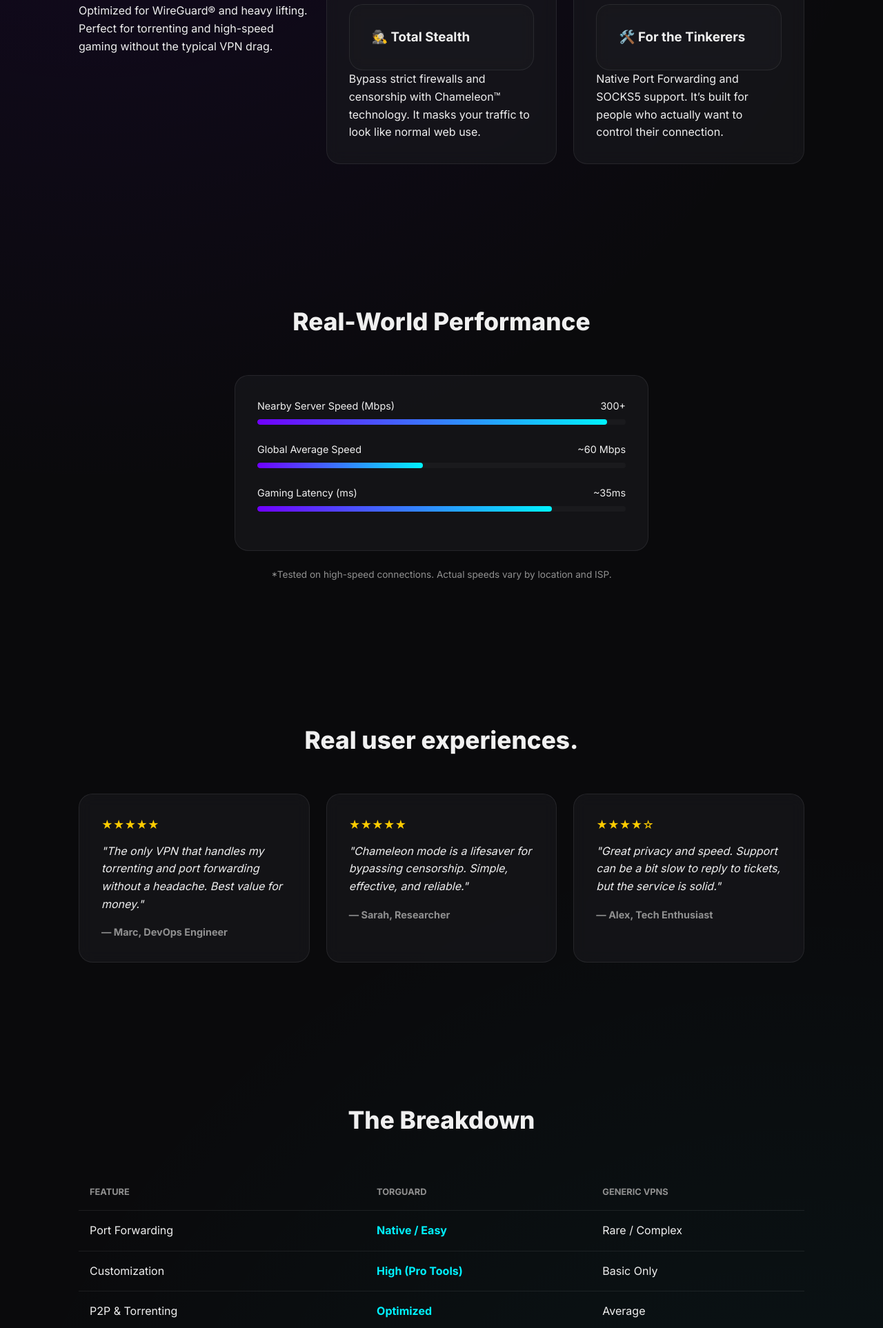
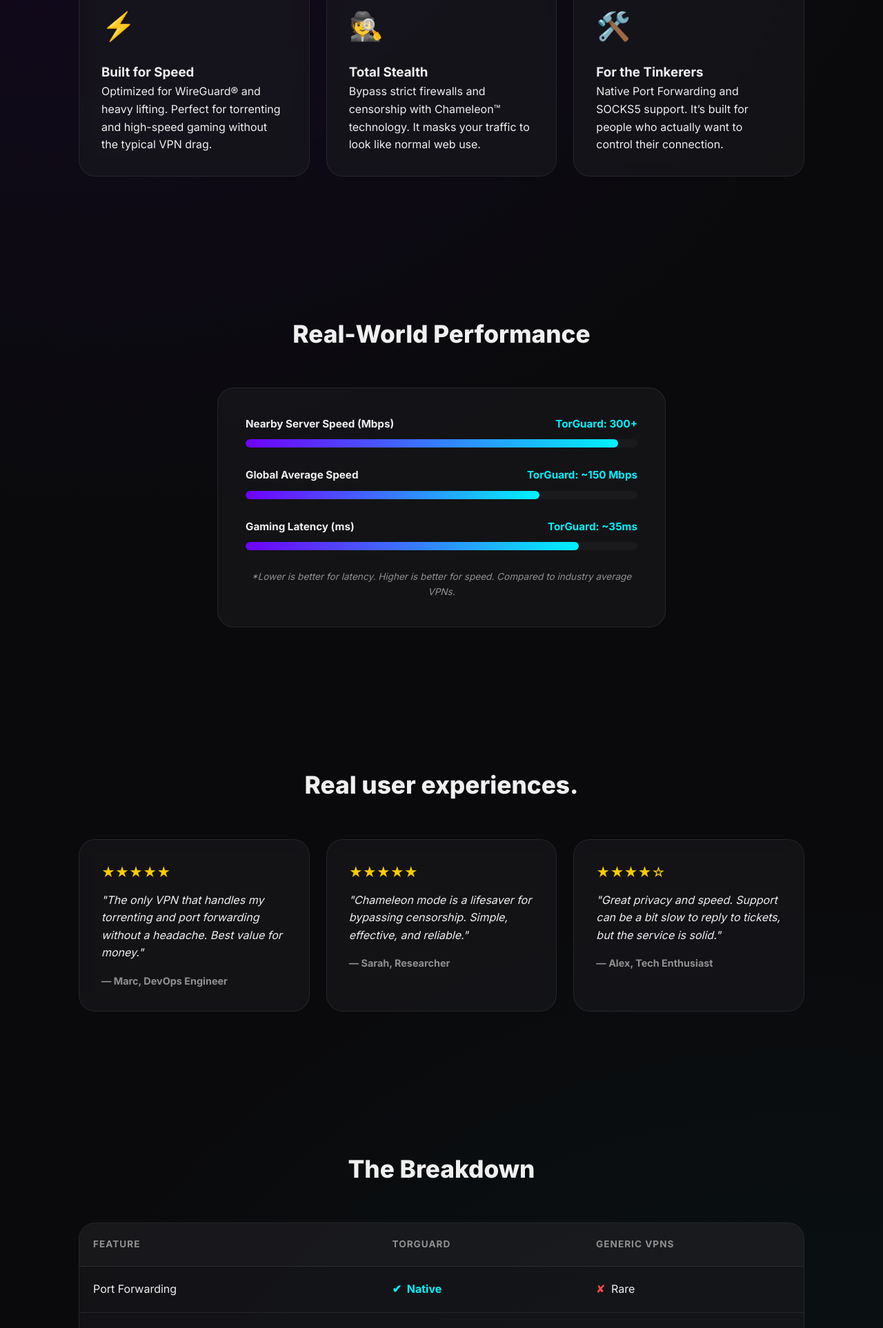
Before and after one commit to HPtesting808/torguard-affiliate-site, a plain HTML site: page index.html in a window 1280 px wide. Shown: the part 874-2800 px from the top of the page at 69% size. Drawn offline with Linux system fonts and the light colour scheme.

Commit message:
🚀 Massive overhaul: Improved SEO, responsiveness, and added scroll animations

```diff
--- a/index.html
+++ b/index.html
@@ -1,16 +1,19 @@
-
 <!DOCTYPE html>
 <html lang="en">
 <head>
     <meta charset="UTF-8">
     <meta name="viewport" content="width=device-width, initial-scale=1.0">
     <title>TorGuard | The VPN for power users and tinkerers.</title>
+    <meta name="description" content="TorGuard: The rock-solid VPN for developers, gamers, and power users. High speed, privacy, and advanced features like port forwarding.">
+    <meta property="og:title" content="TorGuard | The VPN for power users and tinkerers.">
+    <meta property="og:description" content="Get 60% OFF TorGuard. High speed, privacy, and advanced features.">
+    <meta property="og:type" content="website">
     <link rel="stylesheet" href="style.css">
     <link rel="preconnect" href="https://fonts.googleapis.com">
     <link rel="preconnect" href="https://fonts.gstatic.com" crossorigin>
     <link href="https://fonts.googleapis.com/css2?family=Inter:wght@400;700;800&display=swap" rel="stylesheet">
 </head>
-<body>
+<body class="reveal-on-scroll">
 
 <nav>
     <div class="container">
@@ -19,9 +22,9 @@
     </div>
 </nav>
 
-<section class="hero">
+<section class="hero reveal">
     <div class="container">
-        <h1>The VPN that <br><span>actually works.</span></h1>
+        <h1 class="gradient-text">The VPN that <br>actually works.</h1>
         <p>No bloat, no speed drops, no nonsense. Just rock-solid privacy for developers, gamers, and anyone tired of generic VPNs.</p>
         <div class="hero-btns">
             <a href="https://torguard.net/aff/Limited604149.php" class="cta-button btn-gold">Claim Your Discount (Code: <strong>Limited60</strong>)</a>
@@ -29,49 +32,60 @@
     </div>
 </section>
 
-<section class="features">
+<section class="features reveal">
     <div class="container">
         <h2 class="section-title">Why we actually recommend it.</h2>
         <div class="grid">
-            <div class
-                class="card">
-                <h3>⚡ Built for Speed</h3>
+            <div class="card">
+                <div class="card-icon">⚡</div>
+                <h3>Built for Speed</h3>
                 <p>Optimized for WireGuard® and heavy lifting. Perfect for torrenting and high-speed gaming without the typical VPN drag.</p>
             </div>
             <div class="card">
-                <h3 class="card">🕵️ Total Stealth</h3>
+                <div class="card-icon">🕵️</div>
+                <h3>Total Stealth</h3>
                 <p>Bypass strict firewalls and censorship with Chameleon™ technology. It masks your traffic to look like normal web use.</p>
             </div>
             <div class="card">
-                <h3 class="card">🛠️ For the Tinkerers</h3>
+                <div class="card-icon">🛠️</div>
+                <h3>For the Tinkerers</h3>
                 <p>Native Port Forwarding and SOCKS5 support. It’s built for people who actually want to control their connection.</p>
             </div>
         </div>
     </div>
 </section>
 
-<section class="benchmarks">
+<section class="benchmarks reveal">
     <div class="container">
         <h2 class="section-title">Real-World Performance</h2>
         <div class="benchmark-container">
             <div class="benchmark-row">
-                <div class="benchmark-label"><span>Nearby Server Speed (Mbps)</span><span>300+</span></div>
-                <div class="bar-wrapper"><div class="bar-fill bar-torguard" style="width: 95%;"></div></div>
+                <div class="benchmark-label"><span>Nearby Server Speed (Mbps)</span><span class="speed-val">TorGuard: 300+</span></div>
+                <div class="bar-wrapper">
+                    <div class="bar-fill bar-torguard" style="width: 95%;"></div>
+                    <div class="bar-fill bar-competitor" style="width: 40%;"></div>
+                </div>
             </div>
             <div class="benchmark-row">
-                <div class="benchmark-label"><span>Global Average Speed</span><span>~60 Mbps</span></div>
-                <div class="bar-wrapper"><div class="bar-fill bar-torguard" style="width: 45%;"></div></div>
+                <div class="benchmark-label"><span>Global Average Speed</span><span class="speed-val">TorGuard: ~150 Mbps</span></div>
+                <div class="bar-wrapper">
+                    <div class="bar-fill bar-torguard" style="width: 75%;"></div>
+                    <div class="bar-fill bar-competitor" style="width: 30%;"></div>
+                </div>
             </div>
             <div class="benchmark-row">
-                <div class="benchmark-label"><span>Gaming Latency (ms)</span><span>~35ms</span></div>
-                <div class="bar-wrapper"><div class="bar-fill bar-torguard" style="width: 80%;"></div></div>
+                <div class="benchmark-label"><span>Gaming Latency (ms)</span><span class="speed-val">TorGuard: ~35ms</span></div>
+                <div class="bar-wrapper">
+                    <div class="bar-fill bar-torguard" style="width: 85%;"></div>
+                    <div class="bar-fill bar-competitor" style="width: 50%;"></div>
                 </div>
             </div>
-        <p style="text-align: center; color: var(--text-dim); margin-top: 24px; font-size: 0.85rem;">*Tested on high-speed connections. Actual speeds vary by location and ISP.</p>
+            <p class="benchmark-legend">*Lower is better for latency. Higher is better for speed. Compared to industry average VPNs.</p>
+        </div>
     </div>
 </section>
 
-<section class="reviews">
+<section class="reviews reveal">
     <div class="container">
         <h2 class="section-title">Real user experiences.</h2>
         <div class="grid">
@@ -94,50 +108,52 @@
     </div>
 </section>
 
-<section class="comparison">
+<section class="comparison reveal">
     <div class="container">
         <h2 class="section-title">The Breakdown</h2>
+        <div class="comparison-wrapper">
             <table class="comparison-table">
                 <thead>
                     <tr>
                         <th>Feature</th>
-                    <th>TorGuard</th>
+                        <th class="highlight-col">TorGuard</th>
                         <th>Generic VPNs</th>
                     </tr>
                 </thead>
                 <tbody>
                     <tr>
                         <td>Port Forwarding</td>
-                    <td class="highlight">Native / Easy</td>
-                    <td>Rare / Complex</td>
+                        <td class="highlight-col"><span class="icon-check">✔</span> Native</td>
+                        <td><span class="icon-cross">✘</span> Rare</td>
                     </tr>
                     <tr>
                         <td>Customization</td>
-                    <td class="highlight">High (Pro Tools)</td>
-                    <td>Basic Only</td>
+                        <td class="highlight-col"><span class="icon-check">✔</span> High</td>
+                        <td><span class="icon-cross">✘</span> Basic</td>
                     </tr>
                     <tr>
                         <td>P2P & Torrenting</td>
-                    <td class="highlight">Optimized</td>
-                    <td>Average</td>
+                        <td class="highlight-col"><span class="icon-check">✔</span> Optimized</td>
+                        <td><span class="icon-cross">✘</span> Average</td>
                     </tr>
                     <tr>
                         <td>Simultaneous Devices</td>
-                    <td class="highlight">Up to 12</td>
-                    <td>5 - 8</td>
+                        <td class="highlight-col"><span class="icon-check">✔</span> Up to 12</td>
+                        <td><span class="icon-cross">✘</span> 5-8</td>
                     </tr>
                 </tbody>
             </table>
         </div>
+    </div>
 </section>
 
-<section class="hero" style="padding: 100px 0;">
+<section class="cta-final reveal">
     <div class="container">
-        <div class="card" style="background: var(--card-bg); border-color: var(--accent-purple);">
-            <h2>Ready to upgrade your connection?</h2>
-            <p style="margin: 20px 0;">Stop settling for a "standard" VPN. Get the tool that actually works.</p>
+        <div class="card cta-card">
+            <h2 class="gradient-text">Ready to upgrade?</h2>
+            <p>Stop settling for a "standard" VPN. Get the tool that actually works.</p>
             <a href="https://torguard.net/aff/Limited604149.php" class="cta-button btn-gold">Get TorGuard (60% OFF)</a>
-            <p style="font-size: 0.9rem; margin-top: 20px; color: var(--text-dim);">Use code <strong style="color: var(--accent-cyan);">Limited60</strong> at checkout.</p>
+            <p class="promo-text">Use code <strong class="accent-text">Limited60</strong> at checkout.</p>
         </div>
     </div>
 </section>
@@ -145,9 +161,25 @@
 <footer>
     <div class="container">
         <p>&copy; 2026 Privacy Pro Guides. Powered by TorGuard.</p>
-        <p style="font-size: 0.75rem; margin-top: 12px;">We are a TorGuard affiliate. Using our links helps us keep the lights on at no extra cost to you.</p>
+        <p class="footer-subtext">We are a TorGuard affiliate. Using our links helps us keep the lights on at no extra cost to you.</p>
     </div>
 </footer>
 
+<script>
+    // Intersection Observer for reveal animations
+    const observerOptions = {
+        threshold: 0.1
+    };
+
+    const observer = new IntersectionObserver((entries) => {
+        entries.forEach(entry => {
+            if (entry.isIntersecting) {
+                entry.target.classList.add('visible');
+            }
+        });
+    }, observerOptions);
+
+    document.querySelectorAll('.reveal').forEach(el => observer.observe(el));
+</script>
 </body>
 </html>
--- a/style.css
+++ b/style.css
@@ -1,4 +1,3 @@
-
 :root {
     --bg: #0a0a0c;
     --card-bg: rgba(25, 25, 30, 0.6);
@@ -14,6 +13,10 @@
 }
 
 * { box-sizing: border-box; margin: 0; padding: 0; }
+
+html {
+    scroll-behavior: smooth;
+}
 
 body {
     font-family: 'Inter', -apple-system, sans-serif;
@@ -32,6 +35,7 @@ body {
     padding: 0 24px;
 }
 
+/* --- Navigation --- */
 nav {
     position: sticky;
     top: 0;
@@ -55,9 +59,16 @@ nav .container {
     color: #fff;
 }
 
+/* --- Hero Section --- */
 .hero {
     padding: 140px 0 100px;
     text-align: center;
+}
+
+.gradient-text {
+    background: linear-gradient(to right, var(--accent-cyan), var(--accent-purple));
+    -webkit-background-clip: text;
+    -webkit-text-fill-color: transparent;
 }
 
 .hero h1 {
@@ -68,12 +79,6 @@ nav .container {
     letter-spacing: -2px;
 }
 
-.hero h1 span {
-    background: linear-gradient(to right, var(--accent-cyan), var(--accent-purple));
-    -webkit-background-clip: text;
-    -webkit-text-fill-color: transparent;
-}
-
 .hero p {
     font-size: 1.2rem;
     color: var(--text-dim);
@@ -81,6 +86,7 @@ nav .container {
     margin: 0 auto 40px;
 }
 
+/* --- Buttons --- */
 .cta-button {
     display: inline-block;
     padding: 16px 36px;
@@ -88,7 +94,7 @@ nav .container {
     font-weight: 700;
     text-decoration: none;
     border-radius: 12px;
-    transition: all 0.2s ease;
+    transition: all 0.3s cubic-bezier(0.4, 0, 0.2, 1);
     cursor: pointer;
 }
 
@@ -99,11 +105,12 @@ nav .container {
 }
 
 .btn-gold:hover {
-    transform: translateY(-2px);
-    box-shadow: 0 15px 30px rgba(255, 204, 0, 0.3);
+    transform: translateY(-3px);
+    box-shadow: 0 15px 30px rgba(255, 204, 0, 0.4);
 }
 
-.features, .reviews, .benchmarks, .comparison {
+/* --- Grid & Cards --- */
+.features, .reviews, .benchmarks, .comparison, .cta-final {
     padding: 100px 0;
 }
 
@@ -124,49 +131,135 @@ nav .container {
     background: var(--card-bg);
     border: 1px solid var(--border);
     padding: 32px;
-    border-radius: 20px;
+    border-radius: 24px;
     backdrop-filter: blur(10px);
-    transition: transform 0.3s ease, border-color 0.3s ease;
+    transition: transform 0.3s ease, border-color 0.3s ease, box-shadow 0.3s ease;
 }
 
 .card:hover {
-    transform: translateY(-5px);
+    transform: translateY(-8px);
     border-color: rgba(255, 255, 255, 0.2);
+    box-shadow: 0 20px 40px rgba(0, 0, 0, 0.4);
 }
 
+.card-icon {
+    font-size: 2.5rem;
+    margin-bottom: 20px;
+}
+
+/* --- Reviews --- */
 .review-card { text-align: left; }
-.stars { color: var(--accent-gold); margin-bottom: 12px; }
+.stars { color: var(--accent-gold); margin-bottom: 12px; font-size: 1.2rem; }
 .review-text { font-size: 1rem; margin-bottom: 16px; color: var(--text-main); font-style: italic; }
 .review-user { font-weight: 700; color: var(--text-dim); font-size: 0.9rem; }
 
+/* --- Benchmarks --- */
 .benchmark-container {
-    max-width: 600px;
+    max-width: 650px;
     margin: 0 auto;
     background: var(--card-bg);
-    padding: 32px;
-    border-radius: 20px;
+    padding: 40px;
+    border-radius: 24px;
     border: 1px solid var(--border);
 }
 
-.benchmark-row { margin-bottom: 24px; }
-.benchmark-label { display: flex; justify-content: space-between; margin-bottom: 8px; font-size: 0.9rem; }
-.bar-wrapper { height: 8px; background: var(--glass); border-radius: 4px; overflow: hidden; }
-.bar-fill { height: 100%; border-radius: 4px; }
+.benchmark-row { margin-bottom: 28px; }
+.benchmark-label {
+    display: flex;
+    justify-content: space-between;
+    margin-bottom: 10px;
+    font-size: 0.95rem;
+    font-weight: 600;
+}
+.speed-val { color: var(--accent-cyan); }
+
+.bar-wrapper {
+    height: 12px;
+    background: var(--glass);
+    border-radius: 6px;
+    overflow: hidden;
+    position: relative;
+}
+.bar-fill { height: 100%; border-radius: 6px; transition: width 1.5s cubic-bezier(0.4, 0, 0.2, 1); }
 .bar-torguard { background: linear-gradient(to right, var(--accent-purple), var(--accent-cyan)); }
-.bar-competitor { background: var(--text-dim); }
+.bar-competitor { background: var(--text-dim); opacity: 0.5; }
+.benchmark-legend {
+    text-align: center;
+    color: var(--text-dim);
+    margin-top: 24px;
+    font-size: 0.85rem;
+    font-style: italic;
+}
 
-.comparison-table { width: 100%; border-collapse: collapse; }
+/* --- Comparison Table --- */
+.comparison-wrapper {
+    overflow-x: auto;
+    border-radius: 24px;
+    border: 1px solid var(--border);
+    background: var(--card-bg);
+}
+
+.comparison-table {
+    width: 100%;
+    border-collapse: collapse;
+    min-width: 600px;
+}
 .comparison-table th, .comparison-table td {
-    padding: 16px;
+    padding: 20px;
     text-align: left;
     border-bottom: 1px solid var(--border);
 }
-.comparison-table th { color: var(--text-dim); font-size: 0.8rem; text-transform: uppercase; }
-.highlight { color: var(--accent-cyan); font-weight: 700; }
+.comparison-table th {
+    color: var(--text-dim);
+    font-size: 0.85rem;
+    text-transform: uppercase;
+    letter-spacing: 1px;
+    background: rgba(255, 255, 255, 0.02);
+}
+.highlight-col { color: var(--accent-cyan); font-weight: 700; }
+.icon-check { color: var(--accent-cyan); margin-right: 4px; }
+.icon-cross { color: #ff4d4d; margin-right: 4px; }
 
-footer { padding: 60px 0; text-align: center; border-top: 1px solid var(--border); color: var(--text-dim); font-size: 0.85rem; }
+/* --- CTA Final --- */
+.cta-final {
+    padding-bottom: 140px;
+}
+.cta-card {
+    text-align: center;
+    background: linear-gradient(135deg, rgba(112, 0, 255, 0.1) 0%, rgba(0, 242, 255, 0.05) 100%);
+    border: 1px solid rgba(112, 0, 255, 0.3);
+}
+.cta-card h2 { font-size: 2.5rem; margin-bottom: 16px; }
+.promo-text { margin-top: 24px; font-size: 0.95rem; color: var(--text-dim); }
+.accent-text { color: var(--accent-cyan); font-weight: 700; }
 
+/* --- Footer --- */
+footer {
+    padding: 80px 0 40px;
+    text-align: center;
+    border-top: 1px solid var(--border);
+    color: var(--text-dim);
+    font-size: 0.85rem;
+}
+.footer-subtext { margin-top: 16px; font-size: 0.75rem; opacity: 0.7; }
+
+/* --- Animations (Reveal on Scroll) --- */
+.reveal {
+    opacity: 0;
+    transform: translateY(30px);
+    transition: all 0.8s cubic-bezier(0.4, 0, 0.2, 1);
+}
+
+.reveal.visible {
+    opacity: 1;
+    transform: translateY(0);
+}
+
+/* --- Responsive --- */
 @media (max-width: 768px) {
     .hero h1 { font-size: 2.5rem; }
-    .comparison-table { display: block; overflow-x: auto; }
+    .hero { padding: 100px 0 60px; }
+    .section-title { font-size: 1.8rem; }
+    .card { padding: 24px; }
+    .cta-button { width: 100%; text-align: center; }
 }
```
Lines whose indentation alone changed are shown as unchanged.
